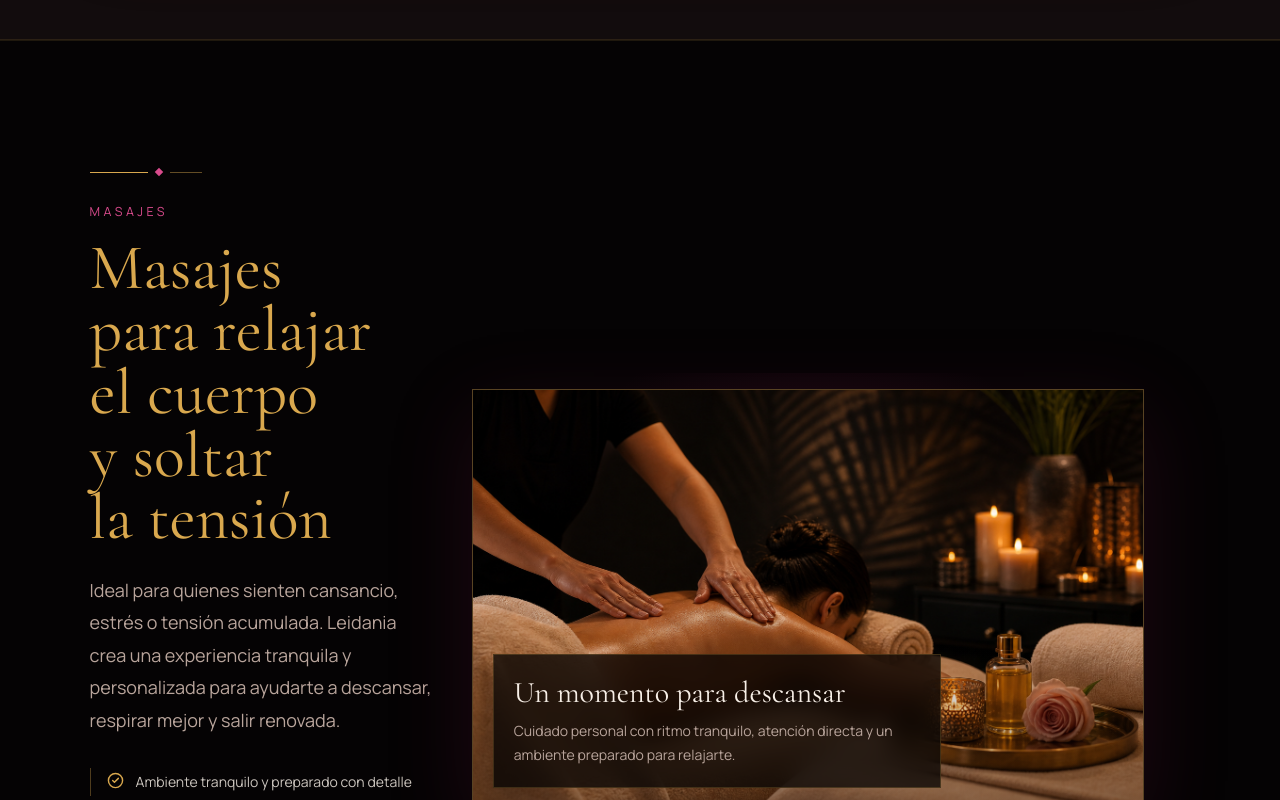
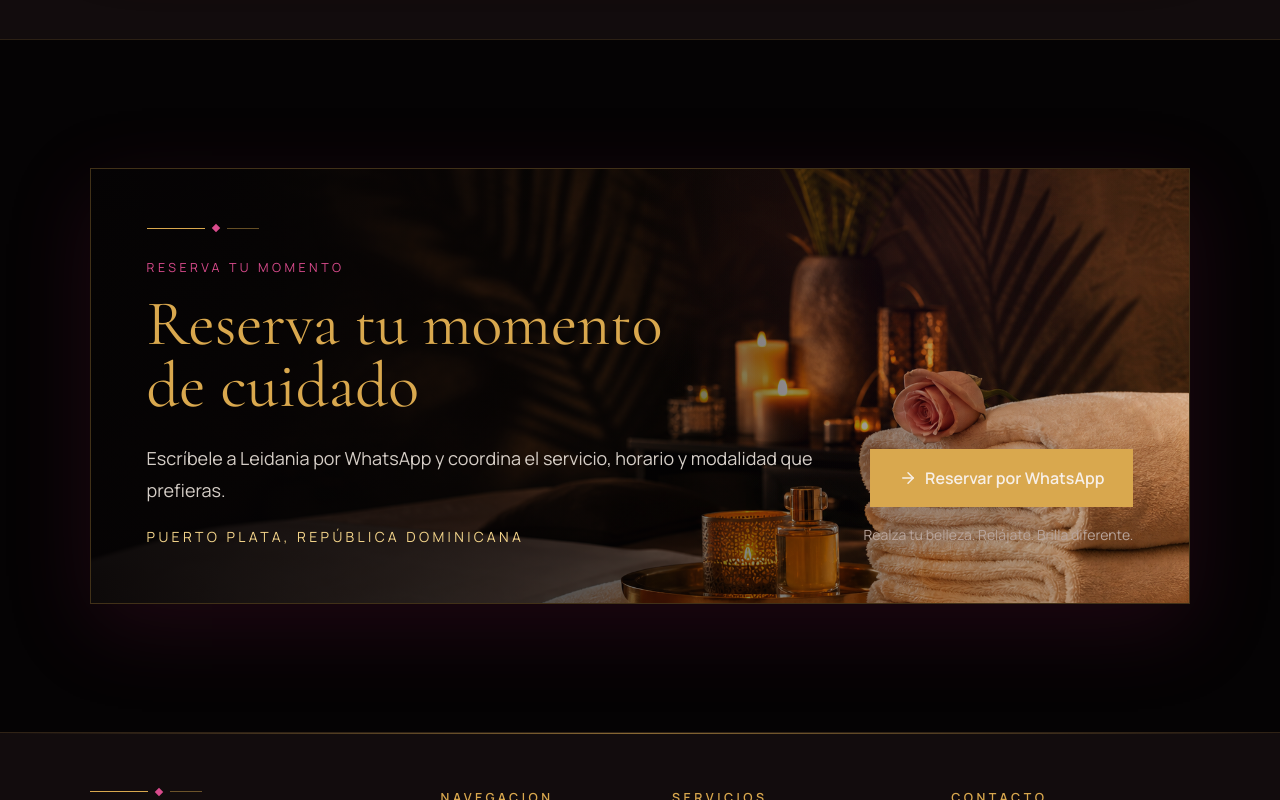
Before and after one commit to carlosreynag06/carela, a Next.js app: page / in a window 1280 px wide. Shown: the part 6718-7518 px from the top of the page. Built offline with nearby package versions, Linux system fonts and the light colour scheme.

Commit message:
Brighten feature imagery and remove massage section

```diff
--- a/app/page.tsx
+++ b/app/page.tsx
@@ -45,13 +45,6 @@ const boutiqueBenefits = [
   "Atención directa de Leidania",
   "Ambiente acogedor",
   "Servicio a domicilio disponible",
-];
-
-const massageBenefits = [
-  "Ambiente tranquilo y preparado con detalle",
-  "Atención personalizada según cómo te sientas",
-  "Enfoque en zonas de tensión y cansancio",
-  "Modalidad en espacio privado o a domicilio",
 ];
 
 const whyUsItems = [
@@ -152,7 +145,6 @@ export default function Home() {
       <HowItWorksSection />
       <BoutiqueExperience />
       <TestimonialsSection />
-      <FeaturedMassage />
       <BookingCTASection />
     </>
   );
@@ -522,10 +514,10 @@ function BoutiqueExperience() {
         alt=""
         fill
         sizes="100vw"
-        className="object-cover object-center"
+        className="object-cover object-center brightness-[1.14] saturate-[1.06]"
       />
-      <div className="absolute inset-0 bg-[linear-gradient(90deg,rgba(5,3,4,0.9),rgba(5,3,4,0.72)_46%,rgba(5,3,4,0.38))]" />
-      <div className="absolute inset-0 bg-[radial-gradient(circle_at_72%_24%,rgba(217,75,140,0.18),transparent_34%)]" />
+      <div className="absolute inset-0 bg-[linear-gradient(90deg,rgba(5,3,4,0.88),rgba(5,3,4,0.55)_46%,rgba(5,3,4,0.08))]" />
+      <div className="absolute inset-0 bg-[radial-gradient(circle_at_72%_24%,rgba(217,75,140,0.08),transparent_34%)]" />
 
       <Container className="relative z-10 flex min-h-[340px] items-center py-12">
         <Reveal>
@@ -628,86 +620,9 @@ function TestimonialsSection() {
   );
 }
 
-function FeaturedMassage() {
-  return (
-    <Section className="border-y border-champagne-gold/12" spacing="lg" tone="black">
-      <Container>
-        <div className="grid gap-10 lg:grid-cols-[0.88fr_1.12fr] lg:items-center">
-          <Reveal>
-            <div>
-              <DecorativeDivider />
-              <p className="mt-7 text-eyebrow uppercase tracking-[0.28em] text-rose-pink">
-                Masajes
-              </p>
-              <h2 className="mt-4 max-w-3xl font-serif text-section-title text-champagne-gold text-balance">
-                Masajes para relajar el cuerpo y soltar la tensión
-              </h2>
-              <p className="mt-6 max-w-2xl text-lead text-muted-taupe">
-                Ideal para quienes sienten cansancio, estrés o tensión
-                acumulada. Leidania crea una experiencia tranquila y
-                personalizada para ayudarte a descansar, respirar mejor y salir
-                renovada.
-              </p>
-
-              <div className="mt-8 grid gap-3">
-                {massageBenefits.map((benefit) => (
-                  <span
-                    key={benefit}
-                    className="flex items-start gap-3 border-l border-champagne-gold/35 pl-4 text-sm leading-7 text-warm-cream/82"
-                  >
-                    <CheckCircle2
-                      className="mt-1 shrink-0 text-champagne-gold"
-                      size={17}
-                      aria-hidden
-                    />
-                    {benefit}
-                  </span>
-                ))}
-              </div>
-
-              <div className="mt-9">
-                <Button href={whatsapp.url} icon={<ArrowRight size={18} />}>
-                  Quiero reservar un masaje
-                </Button>
-              </div>
-            </div>
-          </Reveal>
-
-          <Reveal delay={0.12}>
-            <div className="relative">
-              <div className="absolute -inset-4 bg-[radial-gradient(circle_at_50%_45%,rgba(143,31,84,0.24),transparent_62%)]" />
-              <ImageFrame
-                priority="feature"
-                className="relative aspect-[16/10] min-h-0 border-champagne-gold/35"
-              >
-                <Image
-                  src="/images/service-masajes-v2.png"
-                  alt="Mujer recibiendo masaje relajante en un ambiente cálido"
-                  fill
-                  sizes="(min-width: 1024px) 48vw, 86vw"
-                  className="object-cover object-center"
-                />
-                <div className="absolute inset-x-5 bottom-5 z-20 border border-champagne-gold/20 bg-background/74 p-5 backdrop-blur-md sm:max-w-md">
-                  <p className="font-serif text-3xl text-warm-cream">
-                    Un momento para descansar
-                  </p>
-                  <p className="mt-2 text-sm leading-6 text-muted-taupe">
-                    Cuidado personal con ritmo tranquilo, atención directa y un
-                    ambiente preparado para relajarte.
-                  </p>
-                </div>
-              </ImageFrame>
-            </div>
-          </Reveal>
-        </div>
-      </Container>
-    </Section>
-  );
-}
-
 function BookingCTASection() {
   return (
-    <Section spacing="lg" tone="charcoal">
+    <Section spacing="lg" tone="black">
       <Container>
         <Reveal>
           <div className="relative isolate overflow-hidden border border-champagne-gold/28 bg-background shadow-premium">
@@ -716,10 +631,10 @@ function BookingCTASection() {
               alt=""
               fill
               sizes="86vw"
-              className="object-cover object-center opacity-34"
+              className="object-cover object-center brightness-[1.12] saturate-[1.06]"
             />
-            <div className="absolute inset-0 bg-[linear-gradient(90deg,rgba(5,3,4,0.96),rgba(5,3,4,0.82)_48%,rgba(5,3,4,0.58))]" />
-            <div className="absolute inset-0 bg-[radial-gradient(circle_at_78%_18%,rgba(217,75,140,0.22),transparent_34%)]" />
+            <div className="absolute inset-0 bg-[linear-gradient(90deg,rgba(5,3,4,0.92),rgba(5,3,4,0.62)_48%,rgba(5,3,4,0.1))]" />
+            <div className="absolute inset-0 bg-[radial-gradient(circle_at_78%_18%,rgba(217,75,140,0.08),transparent_34%)]" />
 
             <div className="relative z-10 grid gap-10 p-7 sm:p-10 lg:grid-cols-[1fr_auto] lg:items-end lg:p-14">
               <div className="max-w-3xl">
```
